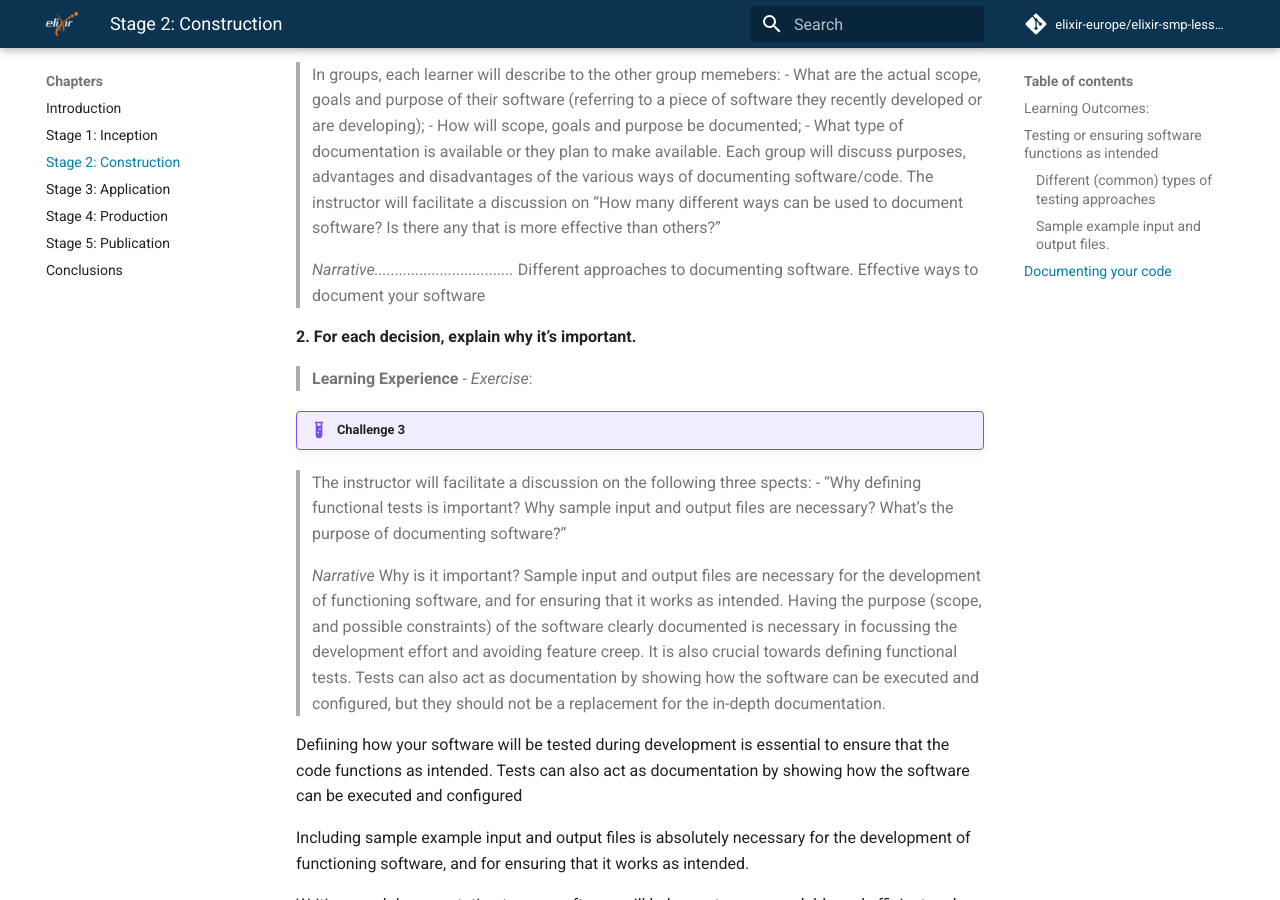
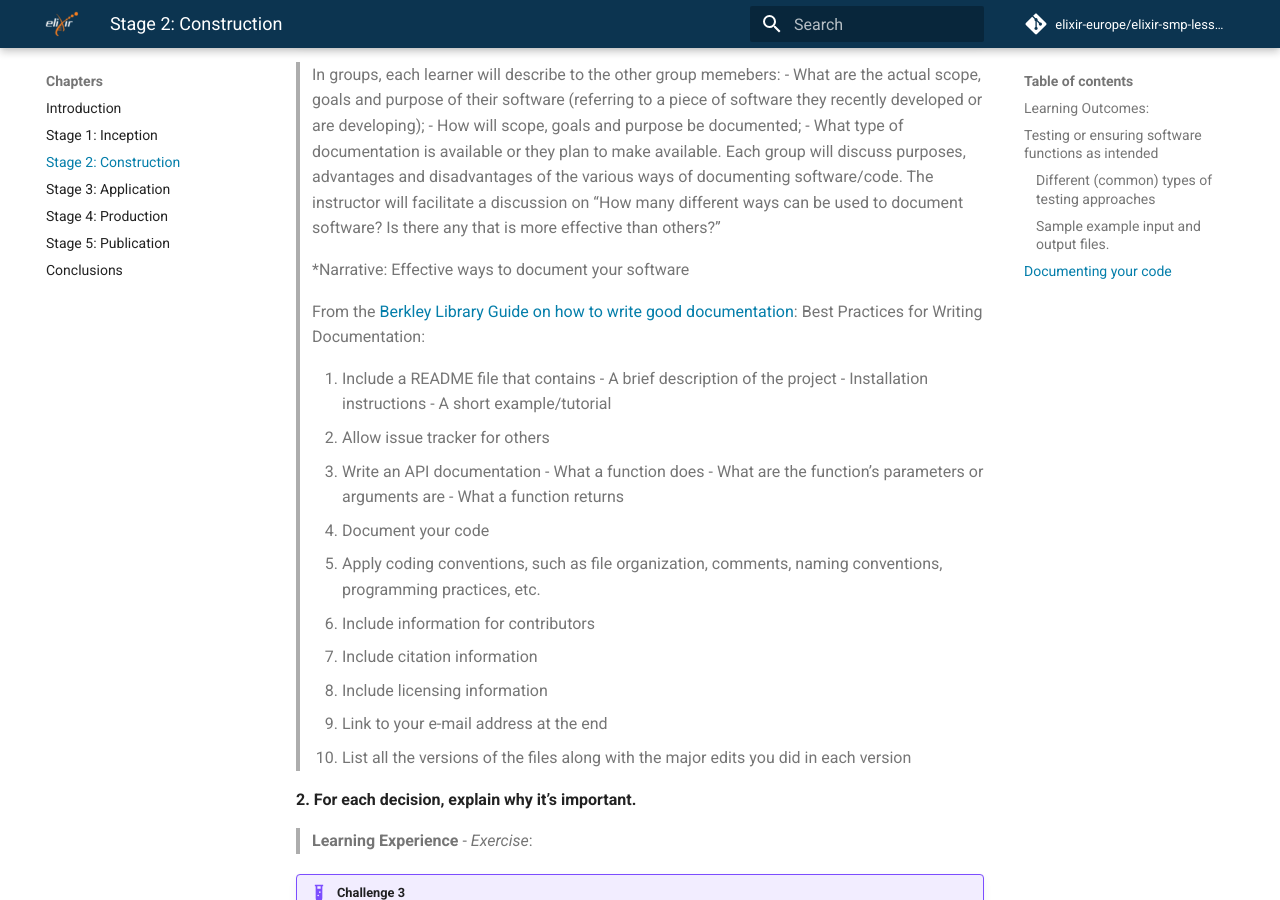
Before and after one commit to elixir-europe/elixir-smp-lesson, an MkDocs documentation site: the page built from docs/chapters/stage2_construction.md, in a window 1280 px wide and 900 px high, scrolled down 1992 px. Built offline with MkDocs 1.6.1 and Material for MkDocs 9.7.7, drawn with Linux system fonts in a browser that asks for light colours; comment, search, counter and statistics services are not loaded.

Commit message:
Update stage2_construction.md

```diff
--- a/docs/chapters/stage2_construction.md
+++ b/docs/chapters/stage2_construction.md
@@ -64,8 +64,27 @@ These files should have the same format and content type of the actual data file
 > Each group will discuss purposes, advantages and disadvantages of the various ways of documenting software/code.
 > The instructor will facilitate a discussion on "How many different ways can be used to document software? Is there any that is more effective than others?"
 
-> *Narrative..................................*
-Different approaches to documenting software. Effective ways to document your software
+> *Narrative: Effective ways to document your software
+
+> From the [Berkley Library Guide on how to write good documentation](https://guides.lib.berkeley.edu/how-to-write-good-documentation):
+> Best Practices for Writing Documentation:
+
+> 1. Include a README file that contains
+> - A brief description of the project
+> - Installation instructions
+> - A short example/tutorial
+> 2. Allow issue tracker for others
+> 3. Write an API documentation
+> - What a function does
+> - What are the function's parameters or arguments are
+> - What a function returns
+> 4. Document your code
+> 5. Apply coding conventions, such as file organization, comments, naming conventions, programming practices, etc.
+> 6. Include information for contributors
+> 7. Include citation information
+> 8. Include licensing information
+> 9. Link to your e-mail address at the end
+> 10. List all the versions of the files along with the major edits you did in each version
 
 
 **2. For each decision, explain why it’s important.**
```
